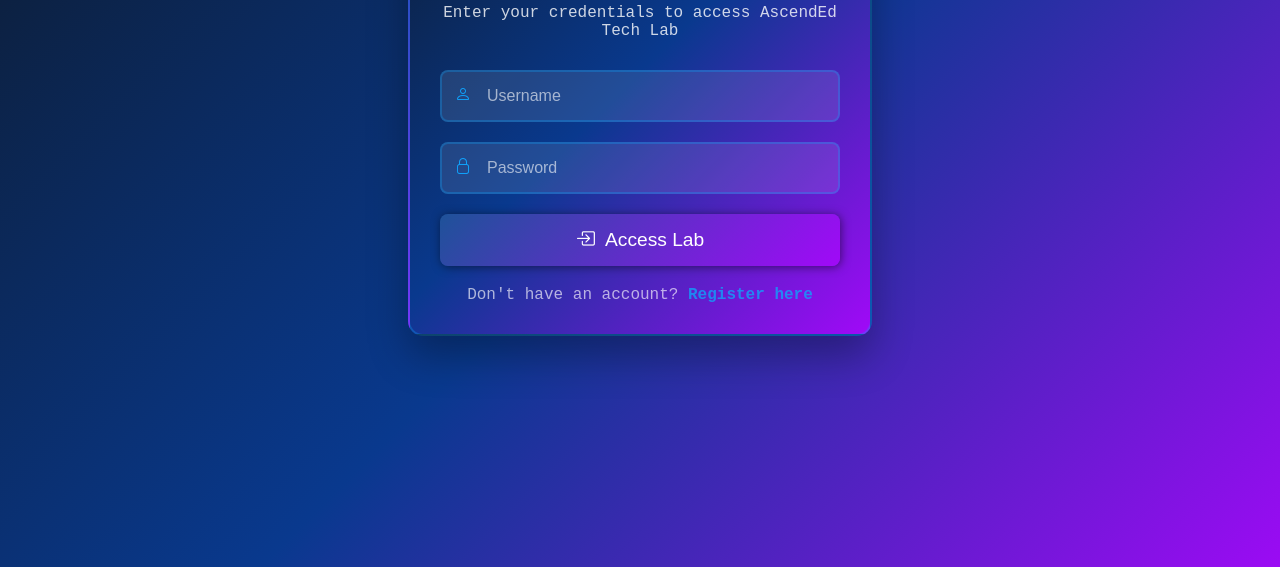
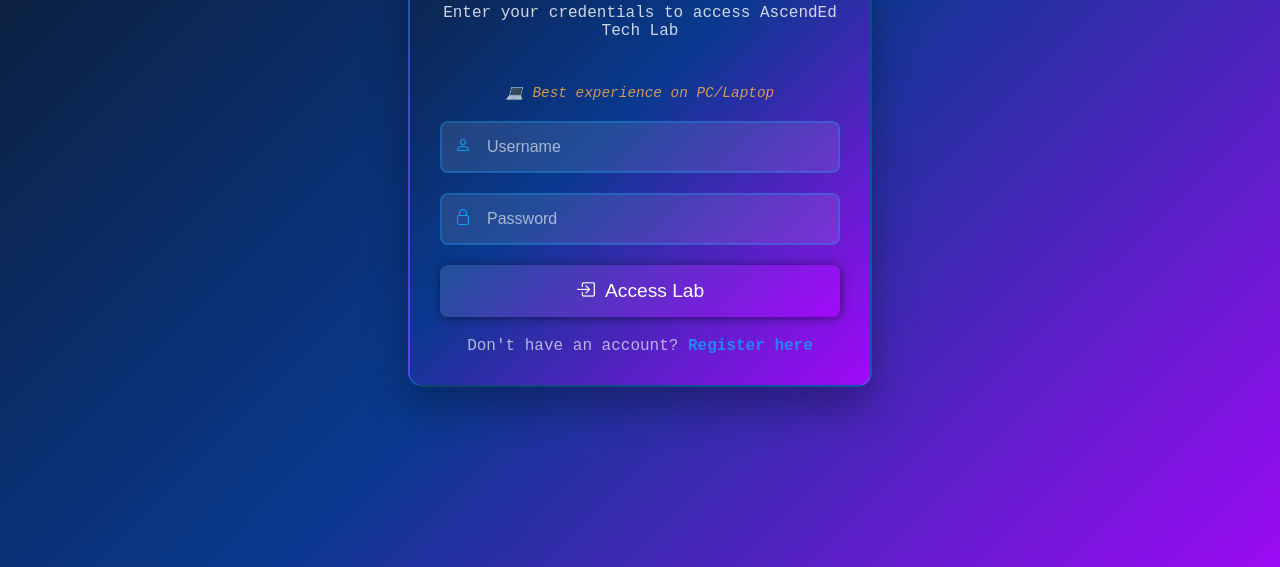
Before and after one commit to akuiitetsu/ascended-tech-lab, a website with bundled scripts: page index.html in a window 1280 px wide. Shown: the part 233-800 px from the top of the page. Built offline with nearby package versions, Linux system fonts and the light colour scheme.

Commit message:
feat: Add user guidance message for optimal login experience on PC/Laptop

```diff
--- a/index.html
+++ b/index.html
@@ -22,6 +22,9 @@
                 <div class="auth-form" id="loginForm">
                     <h2> Access Terminal </h2>
                     <p> Enter your credentials to access AscendEd Tech Lab </p>
+                    <p style="color: #FFB347; font-size: 0.9rem; margin-bottom: 20px; font-style: italic;">
+                        💻 Best experience on PC/Laptop
+                    </p>
 
                     <form class="login-form" onsubmit="handleLogin(event)">
                         <div class="input-group">
```
